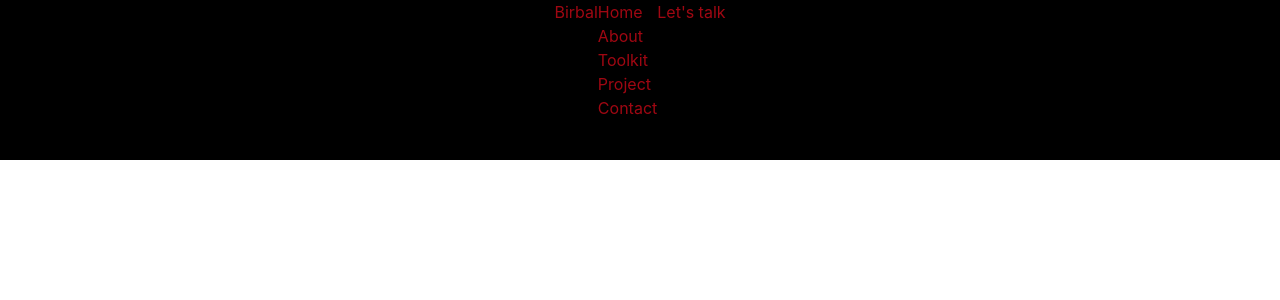
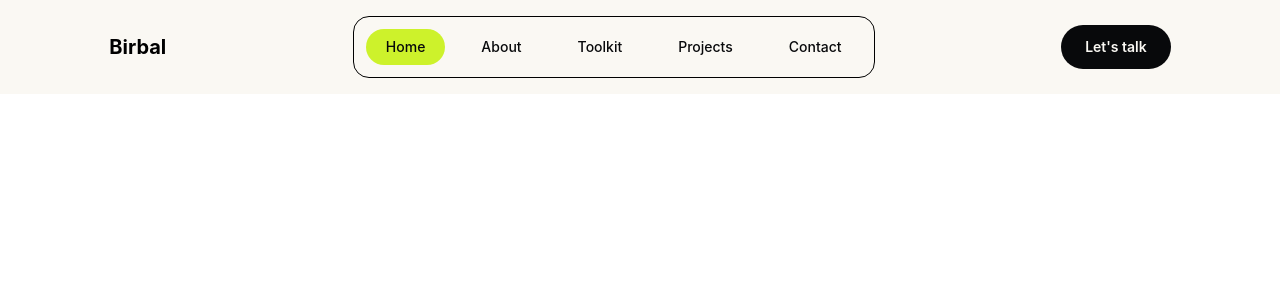
Before and after one commit to birbalkr/portfolio, a React app: page / in a window 1280 px wide. Shown: the top 300 px of the page. Built offline with nearby package versions, Linux system fonts and the light colour scheme; the HTML template or start-up script is replaced by a standard one.

Commit message:
navbar ui

```diff
--- a/src/components/home/MainLayout.tsx
+++ b/src/components/home/MainLayout.tsx
@@ -1,11 +1,13 @@
 
 import Navbar from '../navbar/Navbar'
 import Footer from '../footer/Footer'
+import { Outlet } from 'react-router'
 
 function MainLayout() {
     return (
-        <div>
-            <Navbar />
+        <div className='bg-[#FAF8F3]'>
+            <Navbar/>
+            <Outlet/>
             <Footer />
         </div>
     )
--- a/src/components/navbar/Navbar.tsx
+++ b/src/components/navbar/Navbar.tsx
@@ -1,19 +1,46 @@
+import { NavLink } from "react-router"
 
 function Navbar() {
     return (
-        <div className="flex justify-center text-red-800 h-40 bg-black">
-            <div>Birbal</div>
-            <div>
-                <div>Home</div>
-                <div>About</div>
-                <div>
-                    Toolkit
-                </div>
-                <div>Project</div>
-                <div>Contact</div>
+        <div className="flex justify-around items-center p-4 text-md">
+            <div className="text-xl font-bold">Birbal</div>
+            <div className="flex gap-4 border rounded-2xl p-3">
+                <NavLink className={({ isActive }) =>
+                    `rounded-full px-5 py-2 text-sm font-medium transition-all duration-300 ${isActive
+                        ? "bg-[#CDF22B] text-[#08090B]"
+                        : "text-[#08090B] hover:bg-gray-200"
+                    }`
+                }
+                to="/"
+                end
+                >Home</NavLink>
+                <NavLink className={({ isActive }) =>
+                    `rounded-full px-5 py-2 text-sm font-medium transition-all duration-300 ${isActive
+                        ? "bg-[#CDF22B] text-[#08090B]"
+                        : "text-[#08090B] hover:bg-gray-200"
+                    }`
+                } to="/about">About</NavLink>
+                <NavLink className={({ isActive }) =>
+                    `rounded-full px-5 py-2 text-sm font-medium transition-all duration-300 ${isActive
+                        ? "bg-[#CDF22B] text-[#08090B]"
+                        : "text-[#08090B] hover:bg-gray-200"
+                    }`
+                } to="/skill">Toolkit</NavLink>
+                <NavLink className={({ isActive }) =>
+                    `rounded-full px-5 py-2 text-sm font-medium transition-all duration-300 ${isActive
+                        ? "bg-[#CDF22B] text-[#08090B]"
+                        : "text-[#08090B] hover:bg-gray-200"
+                    }`
+                } to="/project">Projects</NavLink>
+                <NavLink className={({ isActive }) =>
+                    `rounded-full px-5 py-2 text-sm font-medium transition-all duration-300 ${isActive
+                        ? "bg-[#CDF22B] text-[#08090B]"
+                        : "text-[#08090B] hover:bg-gray-200"
+                    }`
+                } to="/contact">Contact</NavLink>
             </div>
             <div>
-                <button>Let's talk</button>
+                <button className="rounded-full bg-[#08090B] px-6 py-3 text-sm font-semibold text-[#FAF8F3] transition hover:bg-[#CDF22B] hover:text-[#08090B]">Let's talk</button>
             </div>
         </div>
     )
--- a/src/index.css
+++ b/src/index.css
@@ -1 +1,7 @@
 @import "tailwindcss";
+
+@theme {
+    --color-background: #FAF8F3;
+    --color-foreground: #08090B;
+    --color-accent: #CDF22B;
+}
```
Also changed, not shown: src/routes/Approutes.tsx (+8 -6 lines).
